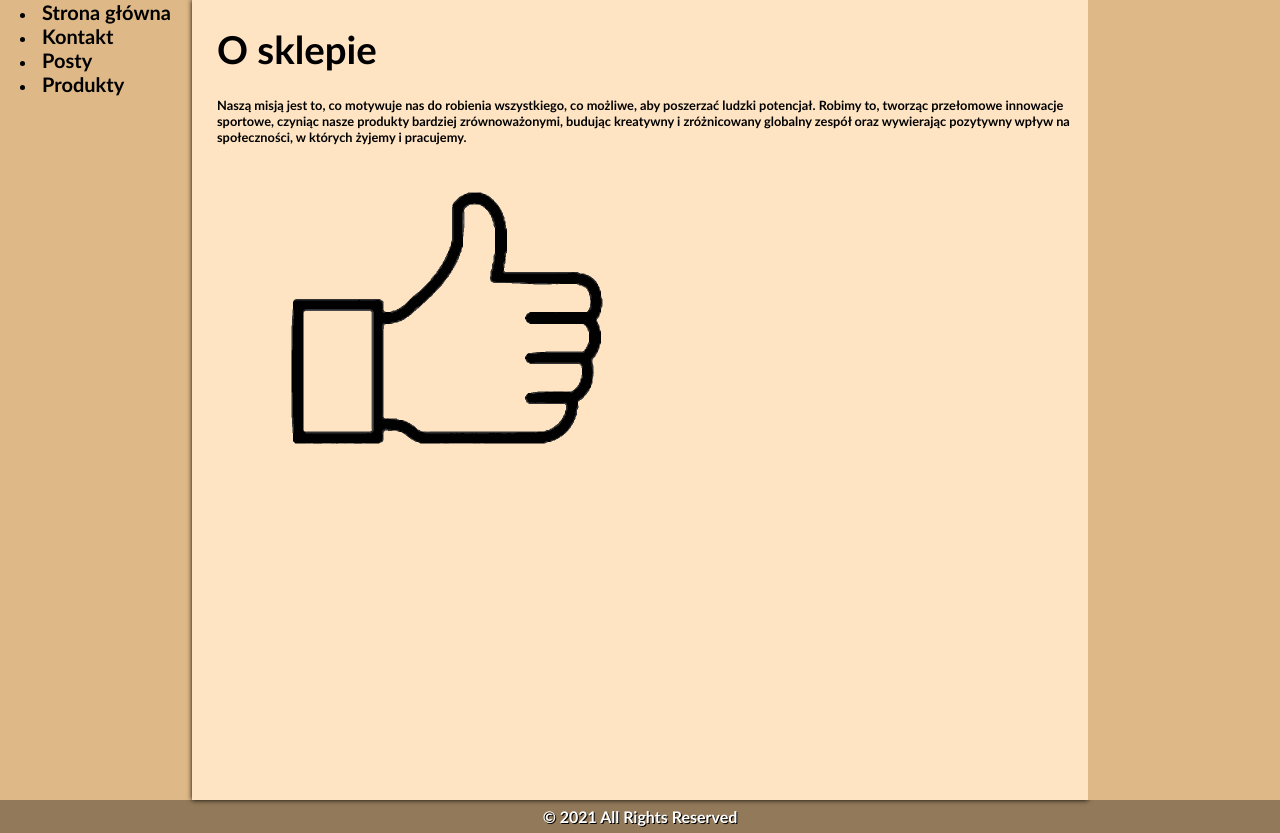
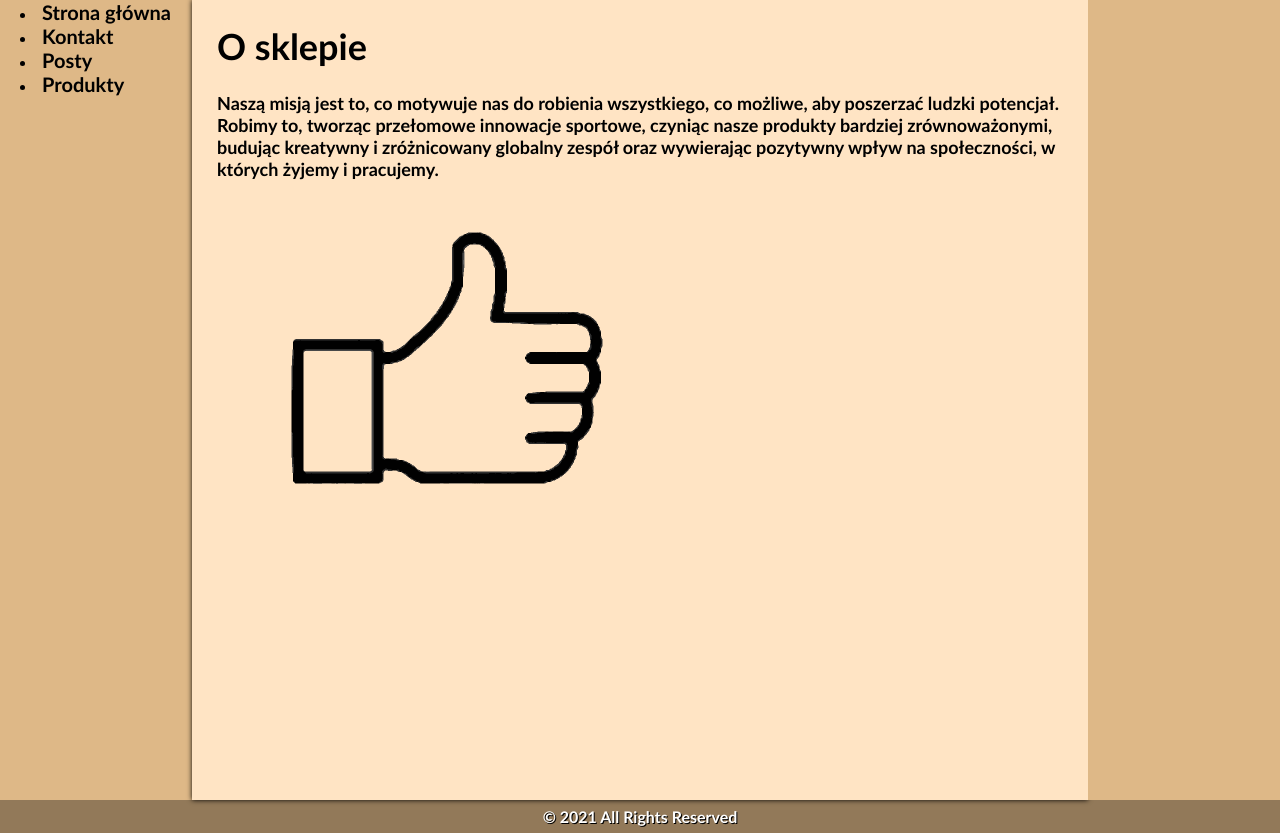
Before and after one commit to Michu9364/PHP, a PHP site: page / in a window 1280 px wide. Shown: the part 80-913 px from the top of the page. Run offline with PHP 8.4, Linux system fonts and the light colour scheme.

Commit message:
CSS update

```diff
--- a/index.php
+++ b/index.php
@@ -11,8 +11,8 @@
 <?php include 'fragments/navbar.php'; ?>
 	<div class="content">
 		<div class="wrapper">
-			<h1 style="font-size:3vw;">O sklepie</h1>
-			<p style="font-size:1vw;">Naszą misją jest to, co motywuje nas do robienia wszystkiego, co możliwe, aby poszerzać ludzki potencjał. Robimy to, tworząc przełomowe innowacje sportowe, czyniąc nasze produkty bardziej zrównoważonymi, budując kreatywny i zróżnicowany globalny zespół oraz wywierając pozytywny wpływ na społeczności, w których żyjemy i pracujemy.</p>
+			<h1>O sklepie</h1>
+			<p>Naszą misją jest to, co motywuje nas do robienia wszystkiego, co możliwe, aby poszerzać ludzki potencjał. Robimy to, tworząc przełomowe innowacje sportowe, czyniąc nasze produkty bardziej zrównoważonymi, budując kreatywny i zróżnicowany globalny zespół oraz wywierając pozytywny wpływ na społeczności, w których żyjemy i pracujemy.</p>
 			<img src="../Artwork/like.png" width="460" height="320">
 		</div>
 	</div>
```
